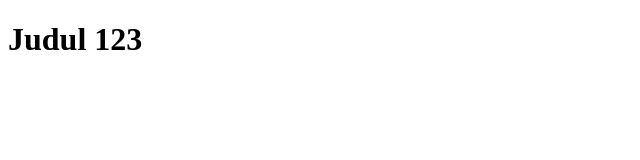
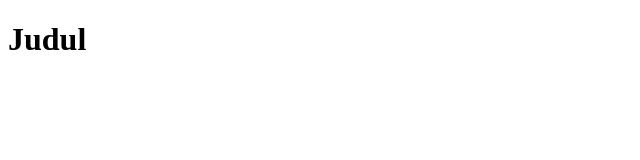
Before and after one commit to levyan77/trainingrevou, a plain HTML site: page training/index.html in a window 1280 px wide. Shown: the full height of the page, 0-640 px from the left. Drawn offline with Linux system fonts and the light colour scheme.

Commit message:
third commit

```diff
--- a/training/index.html
+++ b/training/index.html
@@ -7,7 +7,7 @@
     </head>
     <body>
         <h1>
-            Judul 123
+            Judul
         </h1>
     </body>
 </html>
```
